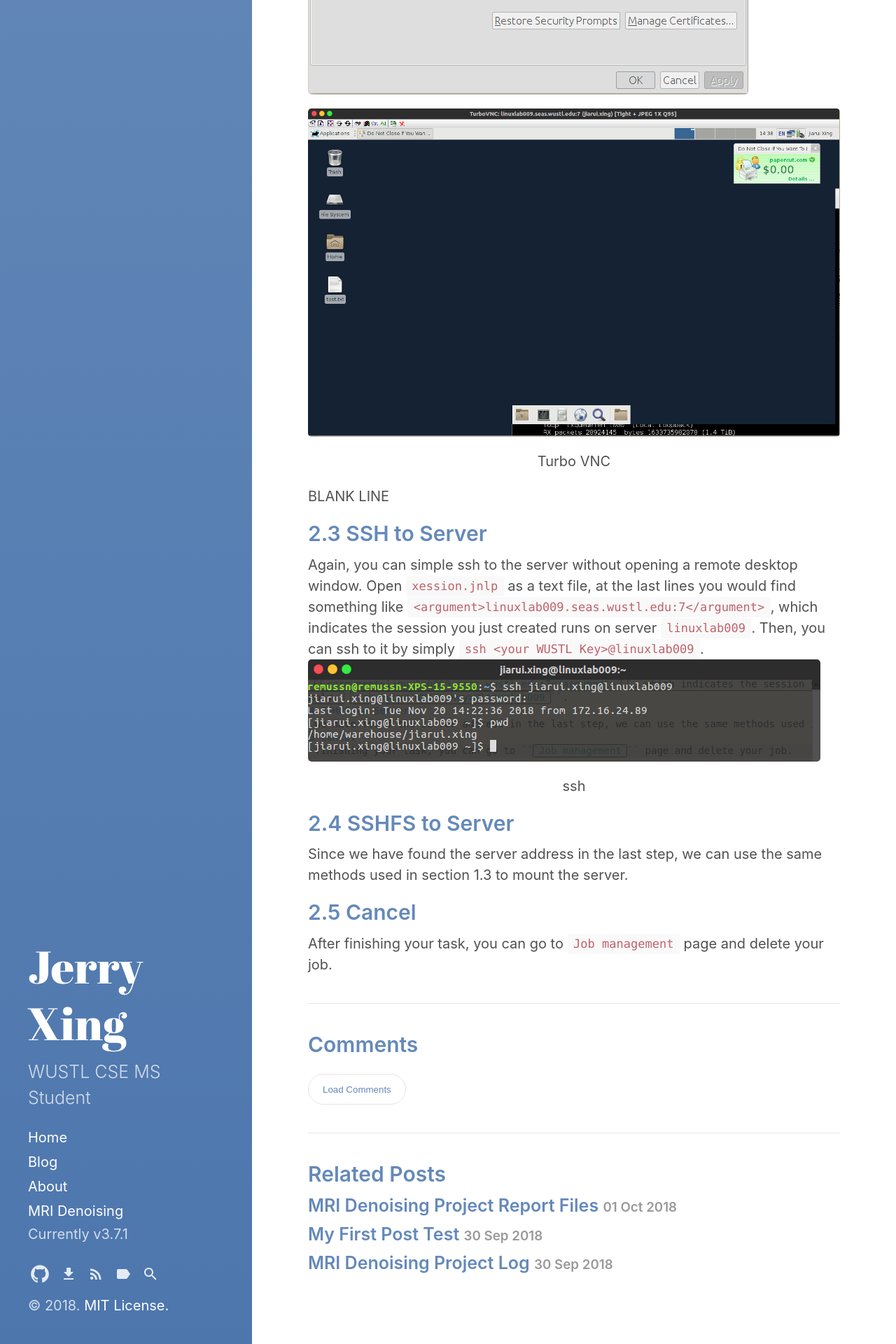
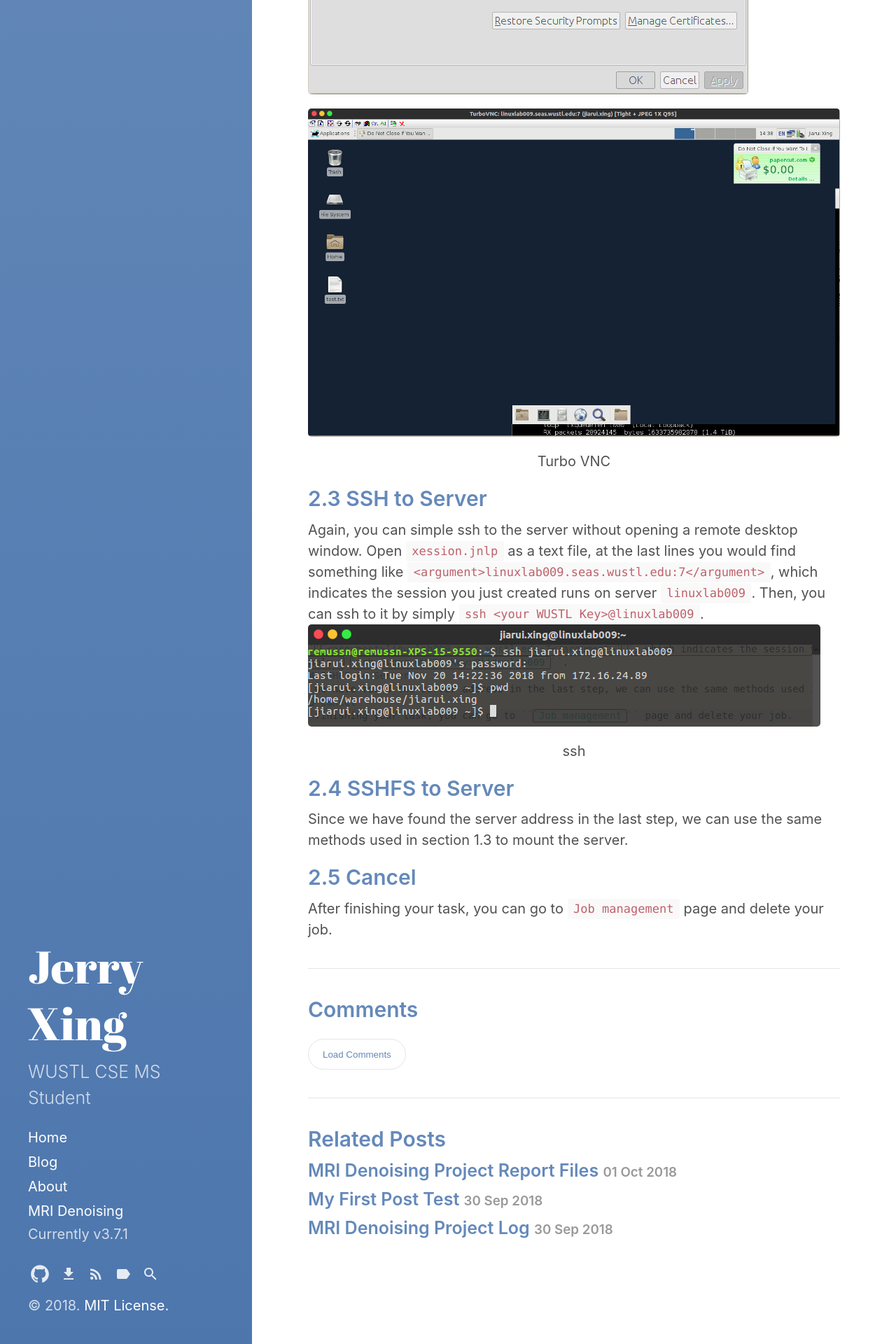
Before and after one commit to jr-xing/jr-xing.github.io, a Jekyll site: the page built from _posts/2018-11-20-Server-Usage.md, in a window 1280 px wide. Shown: the part 2873-4793 px from the top of the page at 70% size. Built offline with Jekyll 4.4.1, drawn with Linux system fonts in a browser that asks for light colours.

Commit message:
Server Usage

````diff
--- a/_posts/2018-11-20-Server-Usage.md
+++ b/_posts/2018-11-20-Server-Usage.md
@@ -36,7 +36,7 @@
 <p style="text-align: center;"> Turbo VNC </p>
 
 
-<p> BLANK LINE</p>
+<!-- <p> BLANK LINE</p>   -->
 ## 2.3 SSH to Server
 Again, you can simple ssh to the server without opening a remote desktop window. Open ```xession.jnlp``` as a text file, at the last lines you would find something like ```<argument>linuxlab009.seas.wustl.edu:7</argument>```, which indicates the session you just created runs on server ```linuxlab009```. Then, you can ssh to it by simply ```ssh <your WUSTL Key>@linuxlab009```.
 <img src="{{ site.baseurl }}/assets/imgs/Server-Usage/LL-ssh.png" alt="image" style="float: left; vertical-align: text-top;" />
````
